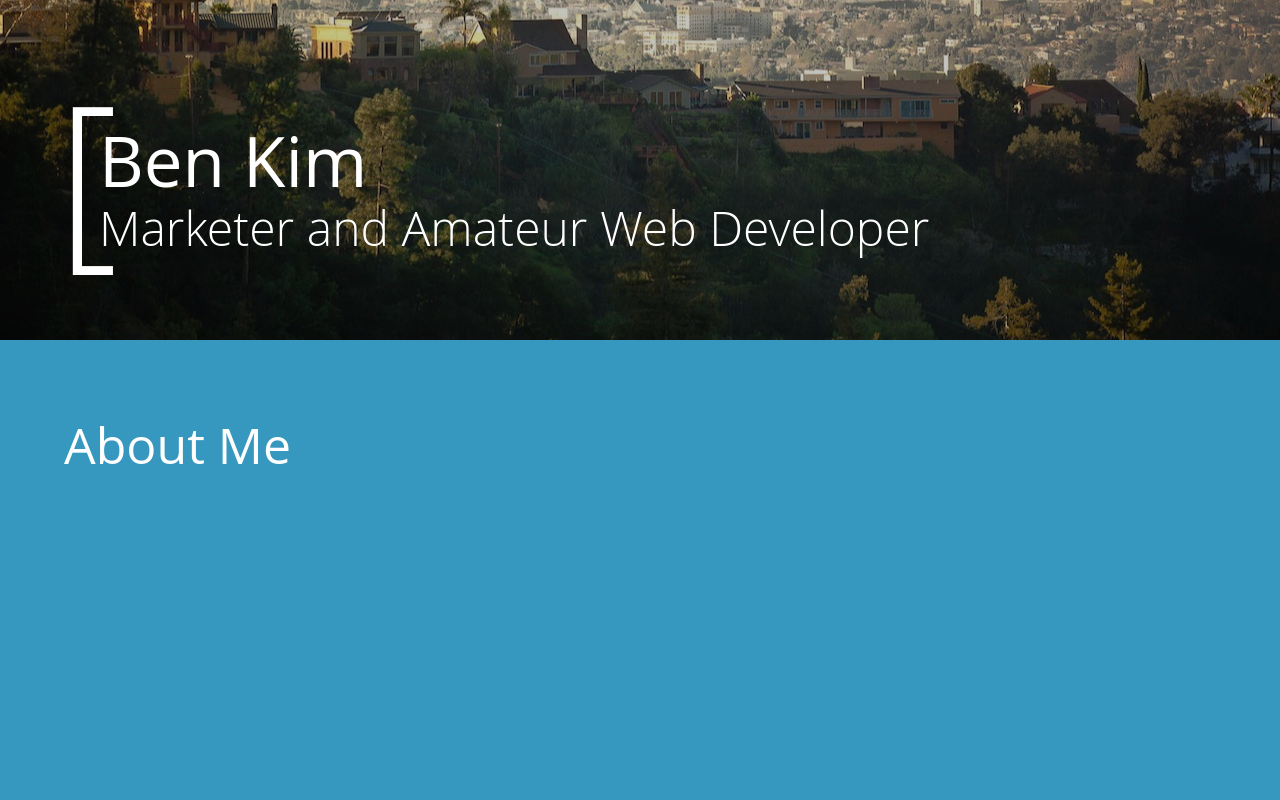
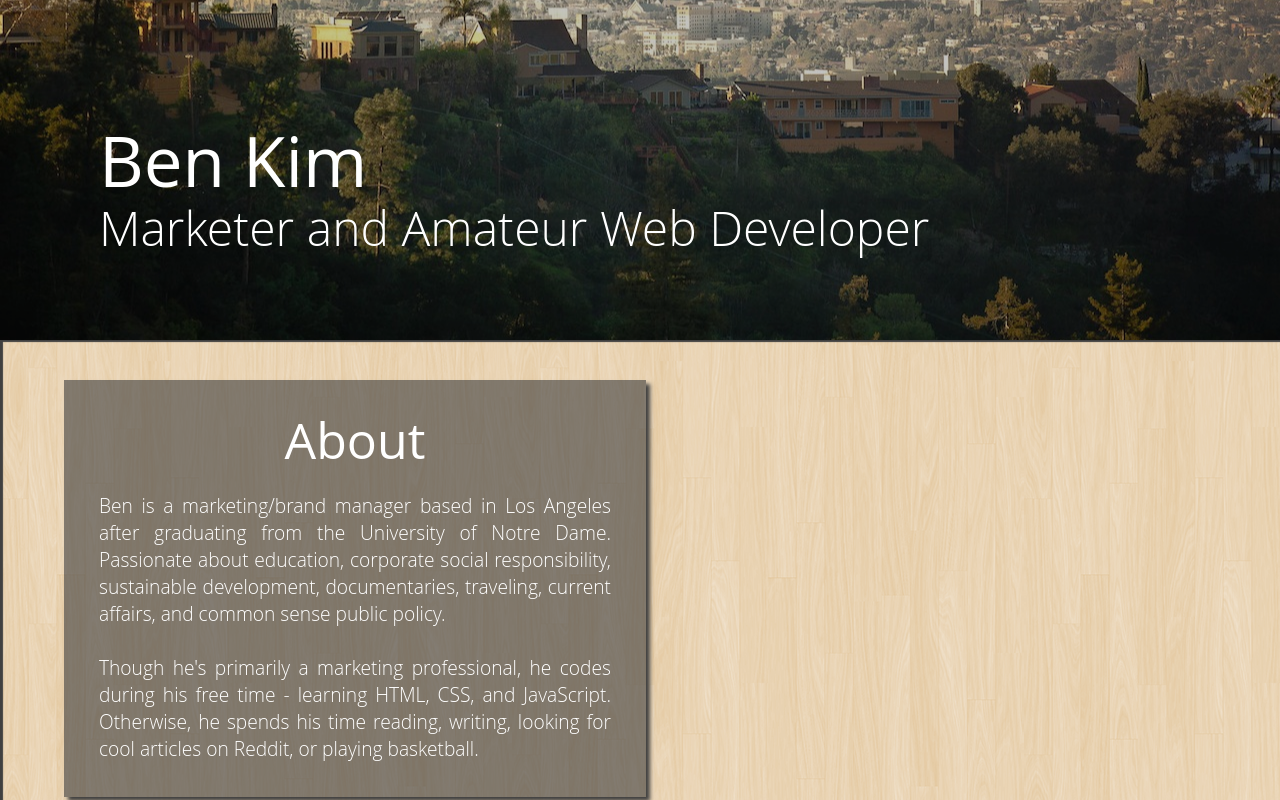
Before and after one commit to benjskim/benjskim.github.io, a plain HTML site: page index.html in a window 1280 px wide. Shown: the part 460-1260 px from the top of the page. Drawn offline with nearby package versions, Linux system fonts and the light colour scheme.

Commit message:
Day 23: Working on About Page

```diff
--- a/index.html
+++ b/index.html
@@ -17,7 +17,7 @@
   <nav>
     <ul>
       <li><a href='#about'>About</a></li>
-      <li><a href='#'>Blog</a></li>
+      <li><a href='http://benk.im/blog' target='_blank'>Blog</a></li>
       <li><a href='#resume'>Resume</a></li>
       <li><a href='#projects'>Projects</a></li>
       <li><a href='#testimonials'>Testimonials</a></li>
@@ -35,36 +35,39 @@
         <h3>Marketer and Amateur Web Developer</h3>
       </div>
     </div>
-
-    <!-- Modal Resume -->
   </div>
-
 
 <!-- Sliding Nav Bar -->
   <a href="_nav.html" class="slidingnav"><img src="images/menu.png"></a>
 
 <!-- About Me -->
-  <div id='about' class='container aboutcontainer'>
-    <div class='containertext'>
-      <h2>About Me</h2>
+  <div id='about' class='aboutcontainer'>
+    <div class='abouttext'>
+      <h2 style='text-align:center'>About</h2>
+      <p>
+        </br>
+        Ben is a marketing/brand manager based in Los Angeles after graduating from the University of Notre Dame. Passionate about education, corporate social responsibility, sustainable development, documentaries, traveling, current affairs, and common sense public policy.
+        </br></br>
+        Though he's primarily a marketing professional, he codes during his free time - learning HTML, CSS, and JavaScript. Otherwise, he spends his time reading, writing, looking for cool articles on Reddit, or playing basketball.
+      </p>
     </div>
   </div>
 
 <!-- My Work -->
-  <div id='projects' class='container workcontainer'>
+  <div id='projects' class='workcontainer'>
     <div class='containertext'>
       <h2>Projects</h2>
     </div>
-
   </div>
 
 <!-- Testimonials -->
-  <div id='testimonials' class='container quotescontainer'>
+  <div id='testimonials' class='quotescontainer'>
     <div class='containertext'>
       <h2>Testimonials</h2>
     </div>
   </div>
 </div>
+
 
 </body>
   <script src="http://ajax.googleapis.com/ajax/libs/jquery/1.10.2/jquery.min.js" ></script>
--- a/javascripts/main.js
+++ b/javascripts/main.js
@@ -38,6 +38,6 @@ $(function() {
 
 
 jQuery("nav").fitText(1.5, { minFontSize: '16px', maxFontSize: '16px' });
-jQuery("h1").fitText(1.2, { minFontSize: '50px', maxFontSize: '80px' });
+jQuery("h1").fitText(1.2, { minFontSize: '60px', maxFontSize: '80px' });
 jQuery("h2").fitText(1.2, { minFontSize: '50px', maxFontSize: '64px' });
 jQuery("h3").fitText(1.5, { minFontSize: '30px', maxFontSize: '48px' });
--- a/stylesheets/stylesheet.css
+++ b/stylesheets/stylesheet.css
@@ -107,10 +107,12 @@ h3 {
 
 .fadeheader {
   opacity: 0;
-  padding-right: 50px;
+  padding-right: 25px;
+
 }
 
 .char1 {
+  display: none;
   font-size: 12em;
   margin: 0px 0px -145px -7.5px;
   opacity: 0;
@@ -150,7 +152,7 @@ a.slidingnav {
 
 .modal {
   display: none;
-  background-color: rgba(16,16,16,.8);
+  background-color: rgba(16,16,16,.7);
   position: absolute;
   top: 0px;
   width: 100%;
@@ -167,19 +169,36 @@ a.slidingnav {
 }
 
 /*-----About Me-----*/
-.containertext {
+.abouttext {
   position: absolute;
+  background-color: rgba(60,60,60,.6);
   color: white;
-  top: 10%;
+  top: 5%;
   left: 5%;
+  text-align: justify;
+  width: 40%;
+  min-width: 290px;
+
+
+  padding: 35px;
+  box-shadow: 4px 4px 4px #404040;
+}
+
+.abouttext p {
+  font-size: 1.2em;
 }
 
 .aboutcontainer {
-  background-color: rgb(54,152,190);
+  /*background-color: rgb(54,152,190);*/
+  background-image: url('../images/retina_wood.png');
+  background-color: white;
   top: 100%;
   z-index: 21;
+
+  -webkit-box-shadow: inset 2px 1px 1px 1px #404040;
+  -moz-shadow: inset 2px 1px 1px 1px #404040;
+  box-shadow: inset 2px 1px 1px 1px #404040;
 }
-
 
 /*-----Projects-----*/
 .workcontainer {
@@ -187,7 +206,6 @@ a.slidingnav {
   top: 100%;
   z-index: 21;
 }
-
 
 /*----Quotes-----*/
 .quotescontainer {
@@ -198,15 +216,14 @@ a.slidingnav {
 
 
 /*-----Mobile-----*/
-@media screen and (max-width: 935px) {
+@media screen and (max-width: 500px) {
   .char1 {
     display: none;
   }
   nav {
-    display: none;
     background-color: rgba(16,16,16,.5);
     text-transform: uppercase;
-    width: 220px;
+    width: 200px;
     top: 1%;
     border: 1px solid white;
     letter-spacing: .4em;
@@ -214,13 +231,12 @@ a.slidingnav {
   }
   nav li {
     display: inline;
-    text-align: left;
+    text-align: right;
   }
   nav a {
     display: block;
     padding: 8px;
     margin: 0px;
     font-size: 15px;
-
   }
 }
```
Also changed, not shown: images/retina_wood.png (added).
